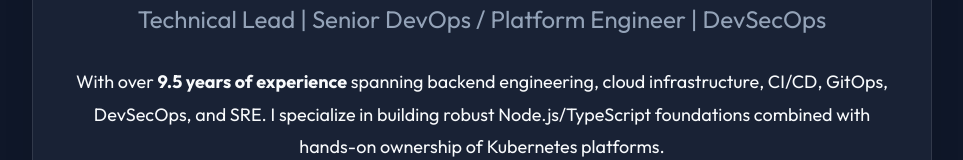
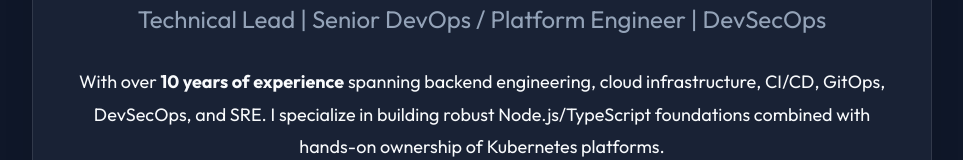
Before and after one commit to SumitDalavi/sumit-portfolio, a React (Vite) app: page / in a window 1280 px wide. Shown: the part 215-375 px from the top of the page, without its empty margins (158-1121 px from the left). Built offline with nearby package versions, Linux system fonts and the light colour scheme.

Commit message:
Update years of experience from 9.5 to 10 years

```diff
--- a/src/components/Certifications.jsx
+++ b/src/components/Certifications.jsx
@@ -23,7 +23,7 @@
     { title: "Career Essentials in GitHub Professional Certificate", issuer: "Github", url: "https://www.linkedin.com/learning/certificates/d2645909f6a2426b9fd9464bb715222dbf1f67af9a18a5f96b6b527f37ab75a3" },
     { title: "Atlassian Agile Project Management Professional Certificate", issuer: "Atlassian", url: "https://www.linkedin.com/learning/certificates/2c392dda993cf9ef408788bb37bdab1899937d5db8d7a1584ddcd46019d03c9d" },
     { title: "Career Essentials in Software Development", issuer: "Microsoft", url: "https://www.linkedin.com/learning/certificates/a932b18b7b3c18a4a17b50c757c30ede8f2fb31d4794c6725da4bd1d8f028454" },
-    { title: "Security Champion", issuer: "PTC Software", date: "2022–Present" },
+    { title: "Security Champion", issuer: "PTC Software", date: "2022–2026" },
     { title: "Diploma in Japanese (JLPT N4)", issuer: "SPPU, Pune", date: "2021" }
   ];
 
@@ -55,7 +55,7 @@
             </div>
 
             <p style={{ color: 'hsl(var(--text-secondary))', marginBottom: '2rem', lineHeight: '1.7' }}>
-              Across my <strong>9.5 years</strong> of engineering, I focus on measurable improvements to delivery pipelines, cloud infrastructure, and platform security:
+              Across my <strong>10 years</strong> of engineering, I focus on measurable improvements to delivery pipelines, cloud infrastructure, and platform security:
             </p>
 
             <ul style={{ listStyle: 'none', display: 'flex', flexDirection: 'column', gap: '1.5rem', marginBottom: '2rem' }}>
--- a/src/components/Hero.jsx
+++ b/src/components/Hero.jsx
@@ -13,7 +13,7 @@
             Technical Lead | Senior DevOps / Platform Engineer | DevSecOps
           </h2>
           <p style={{ fontSize: '1.125rem', marginBottom: '1.5rem', lineHeight: '1.8' }}>
-            With over <strong>9.5 years of experience</strong> spanning backend engineering, cloud infrastructure, CI/CD, GitOps, DevSecOps, and SRE. I specialize in building robust Node.js/TypeScript foundations combined with hands-on ownership of Kubernetes platforms.
+            With over <strong>10 years of experience</strong> spanning backend engineering, cloud infrastructure, CI/CD, GitOps, DevSecOps, and SRE. I specialize in building robust Node.js/TypeScript foundations combined with hands-on ownership of Kubernetes platforms.
           </p>
           <p style={{ fontSize: '1.05rem', color: 'hsl(var(--text-secondary))', marginBottom: '2.5rem', lineHeight: '1.8' }}>
             As a <strong>Security Champion</strong> and advocate for <strong>AI-Assisted Engineering</strong>, I have a proven track record of cutting deployment lead times by ~70% and improving vulnerability remediation cycles by ~40% for enterprise SaaS platforms at scale.
```
Also changed, not shown: 1 other file (tests, documents, lock files or other folders).
